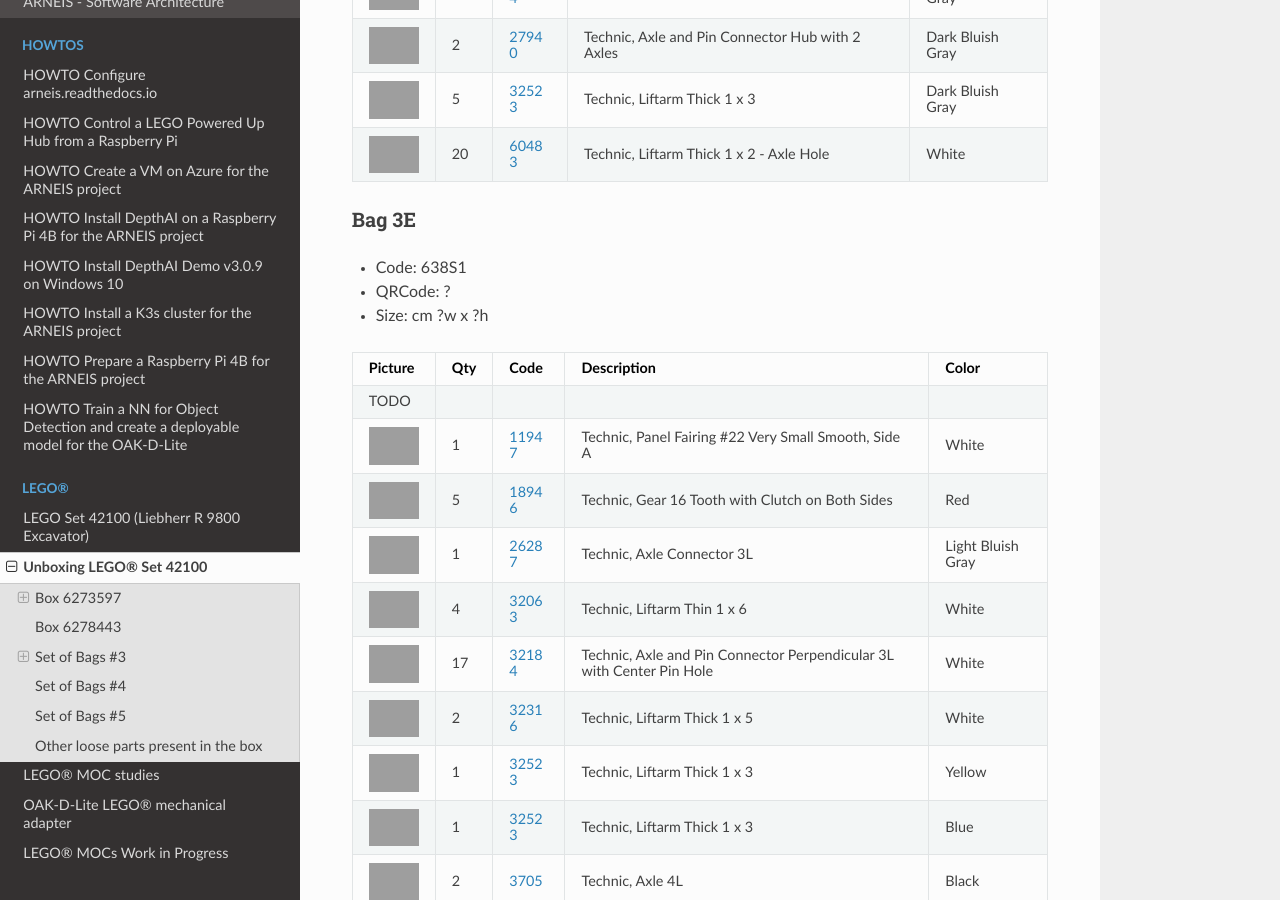
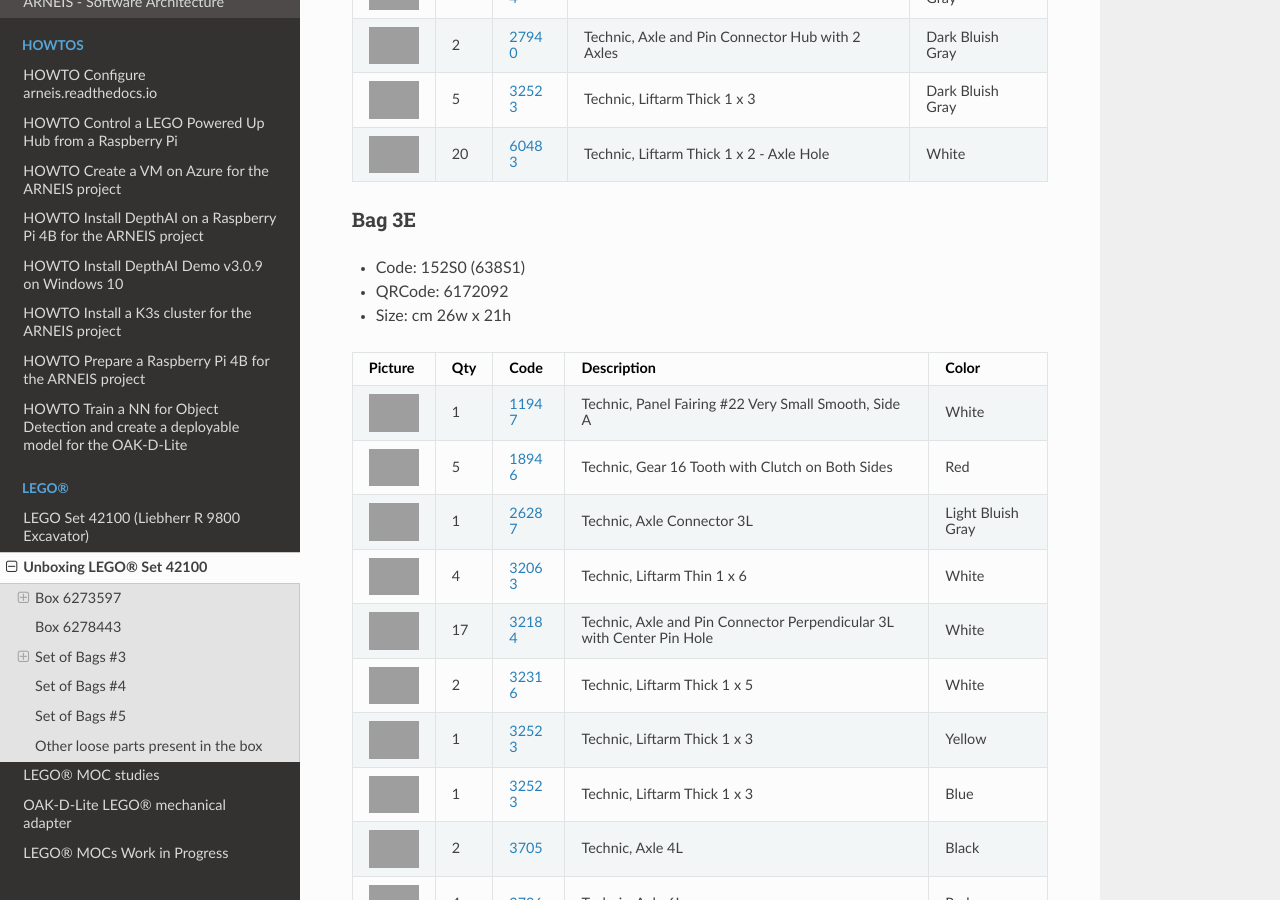
Before and after one commit to B-AROL-O/ARNEIS, a Sphinx documentation site: the page built from docs/lego-set-42100/unboxing-lego-set-42100.md, in a window 1280 px wide and 900 px high, scrolled down 20665 px. Built offline with Sphinx 7.4.7 and the Read the Docs theme 2.0.0, drawn with Linux system fonts in a browser that asks for light colours.

Commit message:
Checked Bag 3E
Signed-off-by: Gianpaolo Macario <gmacario@gmail.com>

```diff
--- a/docs/lego-set-42100/unboxing-lego-set-42100.md
+++ b/docs/lego-set-42100/unboxing-lego-set-42100.md
@@ -539,13 +539,12 @@ Picture | Qty | Code | Description | Color |
 
 ### Bag 3E
 
-* Code: 638S1
-* QRCode: ?
-* Size: cm ?w x ?h
+* Code: 152S0 (638S1)
+* QRCode: 6172092
+* Size: cm 26w x 21h
 
 Picture | Qty | Code | Description | Color |
 --------|----:|------|-------------|-------|
-TODO
 ![11947](https://img.bricklink.com/P/1/11947.jpg)| 1 | [11947](https://www.bricklink.com/v2/catalog/catalogitem.page?P=11947&idColor=1) | Technic, Panel Fairing #22 Very Small Smooth, Side A | White
 ![18946](https://img.bricklink.com/P/5/18946.jpg)| 5 | [18946](https://www.bricklink.com/v2/catalog/catalogitem.page?P=18946&idColor=5) | Technic, Gear 16 Tooth with Clutch on Both Sides | Red
 ![26287](https://img.bricklink.com/P/86/26287.jpg)| 1 | [26287](https://www.bricklink.com/v2/catalog/catalogitem.page?P=26287&idColor=86) | Technic, Axle Connector 3L | Light Bluish Gray
```
Also changed, not shown: other parts of docs/lego-set-42100/unboxing-lego-set-42100.md (+1 -0 lines).
